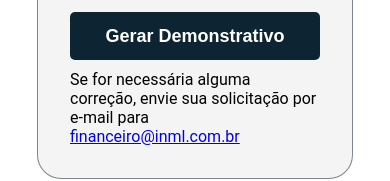
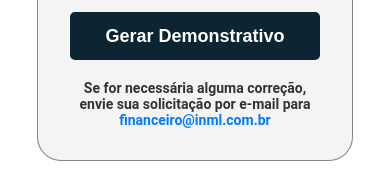
Before and after one commit to duduszchaida/declaracao-inml, a React (Vite) app: page / in a window 390 px wide. Shown: the part 700-881 px from the top of the page. Built offline with nearby package versions, Linux system fonts and the light colour scheme.

Commit message:
Update index.css

```diff
--- a/src/index.css
+++ b/src/index.css
@@ -292,6 +292,18 @@ input:focus {
   font-weight: bold;
   margin-top: 10px;
 }
+.loading-message{
+  margin-top: 10px;
+  font-size: 15px;
+  color: #333;
+  font-weight: bold;
+  text-align: center;
+}
+.loading-message a {
+  color: #007bff;
+  text-decoration: none;
+  font-weight: bold;
+}
 
 @media (max-width: 680px) {
 .image-top-screen-navbar{
@@ -299,6 +311,13 @@ input:focus {
   display: inline-block;
   margin-right: auto;
 }
+.loading-message{
+  margin-top: 10px;
+  font-size: 14px;
+  color: #333;
+  font-weight: bold;
+  text-align: center;
+ }
 .students-area{
   display: contents;
   margin-right: 20px;
```
